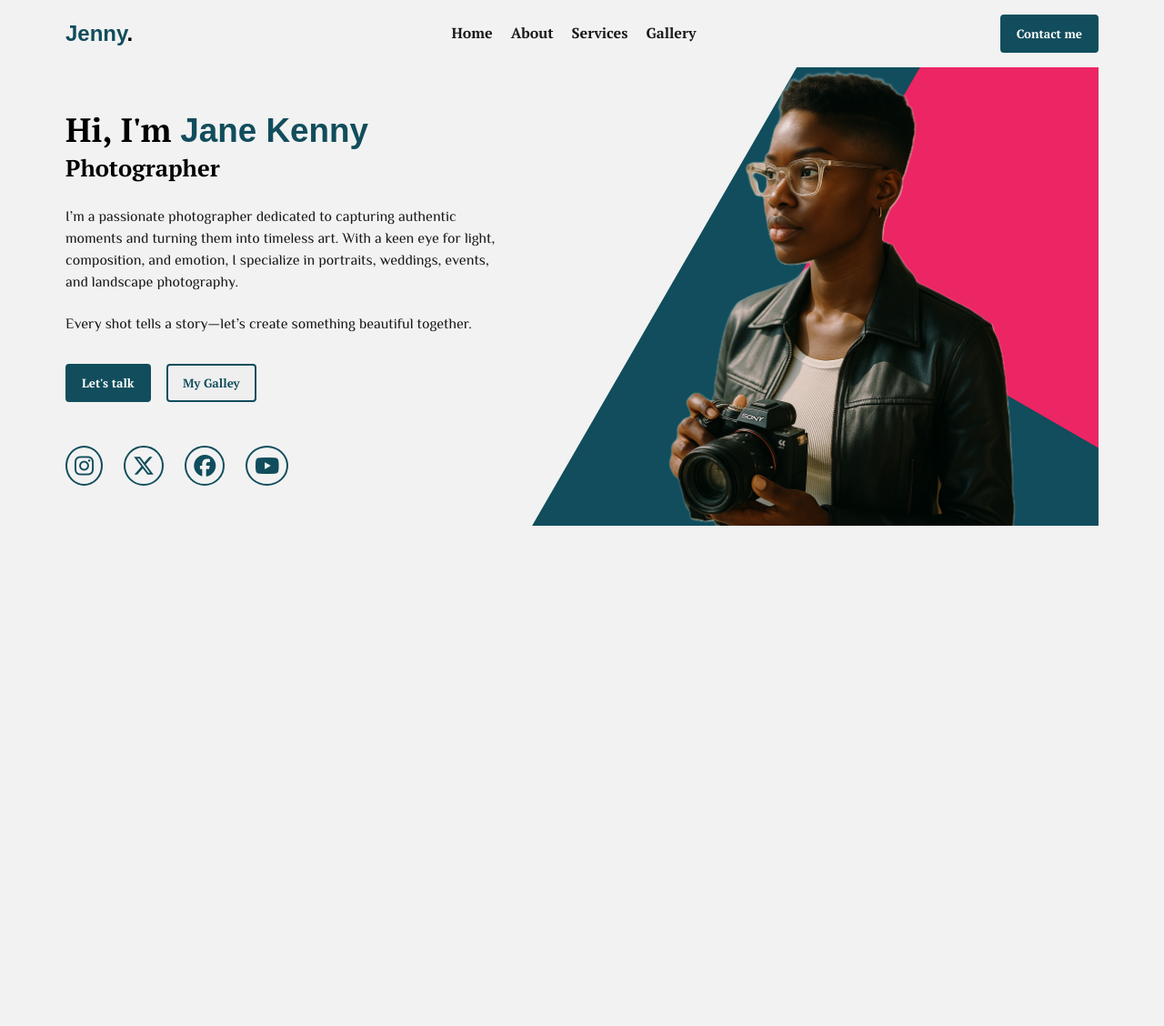
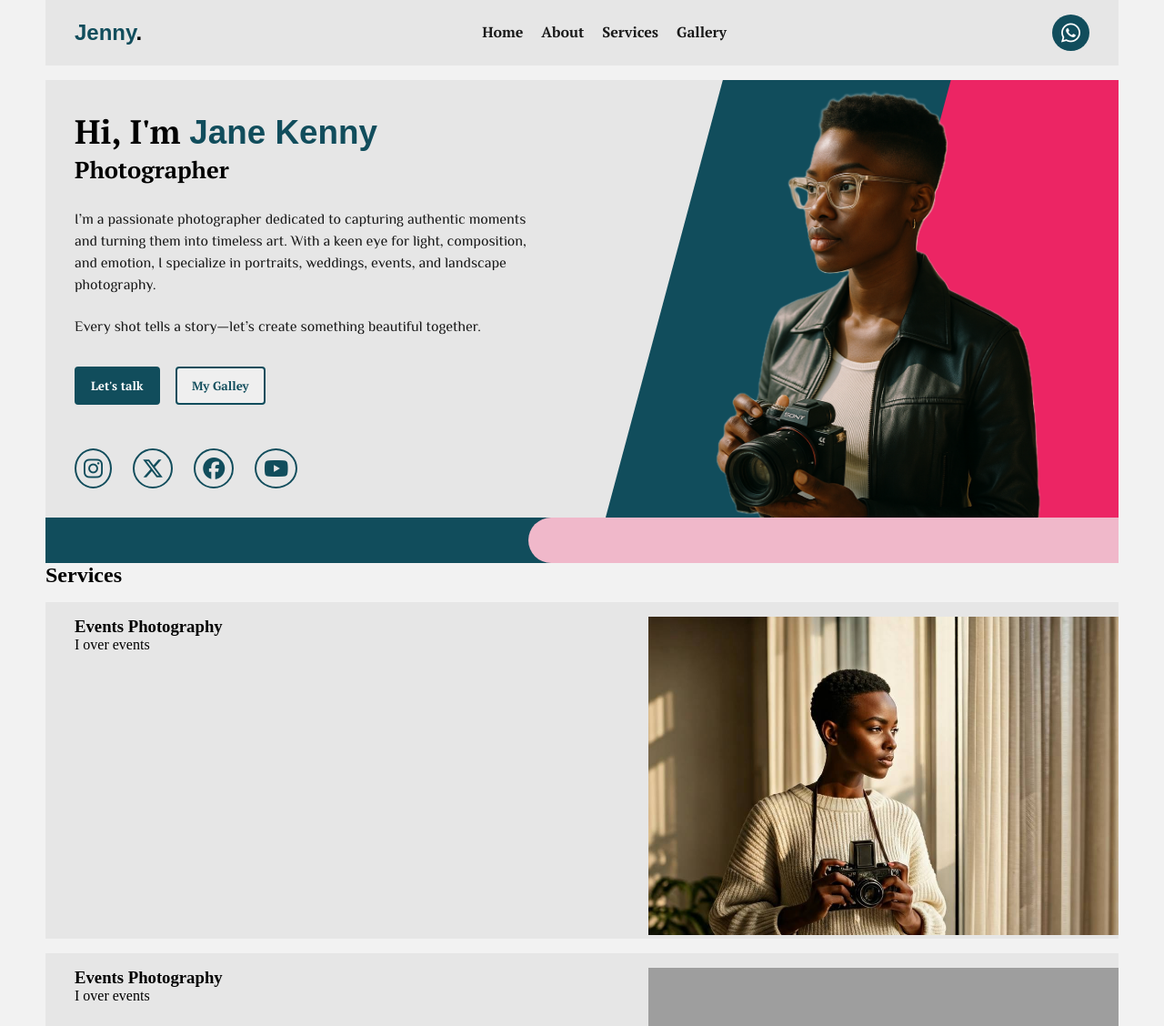
Before and after one commit to paulmagadi/JaneKenny-Photographer, a plain HTML site: page index.html in a window 1280 px wide. Shown: the top 1128 px of the page at 91% size. Before the commit the page ends 800 px from the top, so only its background shows below. Drawn offline with Linux system fonts and the light colour scheme; grey boxes are pictures that could not be loaded; a web font is replaced by a local one.

Commit message:
renamed:    images/sample_0.jpg -> images/10.jpg 	modified:   index.html 	modified:   styles.css

```diff
--- a/index.html
+++ b/index.html
@@ -38,8 +38,8 @@
                     </a>
                 </ul>
             </nav>
-            <div class="contact-btn">
-                <button type="button">Contact me</button>
+            <div class="whatsapp-link">
+                <a href=""><i class="fa-brands fa-whatsapp"></i></a>
             </div>
             <div class="menu-toggler">
                 <i class="fa-solid fa-bars"></i>
@@ -50,13 +50,15 @@
             <div class="introduction">
                 <h1 class="name">Hi, I'm <span>Jane Kenny</span></h1>
                 <h3 class="profession">Photographer</h3>
-                <p class="description">I’m a passionate photographer dedicated to capturing authentic moments and turning them into timeless art. With a keen eye for light, composition, and emotion, I specialize in portraits, weddings, events, and landscape photography.</p>
+                <p class="description">I’m a passionate photographer dedicated to capturing authentic moments and
+                    turning them into timeless art. With a keen eye for light, composition, and emotion, I specialize in
+                    portraits, weddings, events, and landscape photography.</p>
                 <br>
                 <p class="description">Every shot tells a story—let’s create something beautiful together.</p>
 
                 <div class="button-group">
-                    <button type="button" class="hire-me">Let's talk</button>
-                    <button type="button" class="gallery">My Galley</button>
+                    <button type="button" class="hire-me primary-btn">Let's talk</button>
+                    <button type="button" class="gallery outlined-btn">My Galley</button>
                 </div>
 
                 <div class="social-icons" aria-label="Social Media Links">
@@ -72,6 +74,40 @@
             </div>
         </section>
         <div class="section-break"></div>
+
+        <section class="services-section">
+            <h2 class="heading">Services</h2>
+            <div class="services-container">
+                <div class="service">
+                    <div class="service-description">
+                        <h3>Events Photography</h3>
+                        <p>I over events</p>
+                    </div>
+                    <div class="service-image"><img src="images/10.jpg" alt=""></div>
+                </div>
+                <div class="service">
+                    <div class="service-description">
+                        <h3>Events Photography</h3>
+                        <p>I over events</p>
+                    </div>
+                    <div class="service-image"><img src="images/6.png" alt=""></div>
+                </div>
+                <div class="service">
+                    <div class="service-description">
+                        <h3>Events Photography</h3>
+                        <p>I over events</p>
+                    </div>
+                    <div class="service-image"><img src="images/3.png" alt=""></div>
+                </div>
+                <div class="service">
+                    <div class="service-description">
+                        <h3>Events Photography</h3>
+                        <p>I over events</p>
+                    </div>
+                    <div class="service-image"><img src="images/4.png" alt=""></div>
+                </div>
+            </div>
+        </section>
     </div>
 
     <script src="scripts.js"></script>
--- a/styles.css
+++ b/styles.css
@@ -23,6 +23,8 @@ header {
     justify-content: space-between;
     align-items: center;
     padding: 1em 2em;
+    margin: 0 10px;
+    background-color: rgb(230, 230, 230);
 }
 
 .logo {
@@ -75,20 +77,18 @@ nav ul li:hover::after {
     }
 }
 
-header .contact-btn button {
-    background-color: var(--primary-color);
-    border: 2px solid var(--primary-color);
-    padding: 10px 16px;
-    border-radius: 4px;
+.whatsapp-link i {
+    font-size: 1.5rem;
+    background: var(--primary-color);
     color: white;
-    font-weight: 600;
-    cursor: pointer;
-    font-family: "PT Serif", serif;
+    padding: 8px 10px;
+    border-radius: 50%;
 }
 
-header .contact-btn button:hover {
-    opacity: 0.8;
-    transition: .3s ease-in-out;
+.whatsapp-link:hover {
+    transform: scale(0.9);
+    opacity: 0.9;
+    transition: 0.5s ease-in-out;
 }
 
 header .menu-toggler {
@@ -99,16 +99,21 @@ header .menu-toggler {
     display: flex;
     justify-content: space-between;
     gap: 1em;
-    padding: 0 2em;
+    margin: 0 10px;
+    margin-top: 1em;
+    background-color: rgb(230, 230, 230);
+    position: relative;
+    z-index: -1;
 }
 
 .introduction {
-    width: 70%;
+    width: 45%;
     flex: 1 auto;
     display: flex;
     flex-direction: column;
     justify-content: center;
     font-family: "PT Serif", serif;
+    padding: 2em;
 }
 
 .introduction .name {
@@ -137,18 +142,7 @@ header .menu-toggler {
     margin: 2em 0;
 }
 
-.button-group button {
-    margin-right: 1em;
-    cursor: pointer;
-    font-family: "PT Serif", serif;
-}
-
-.button-group button:hover {
-    scale: 1.1;
-    transition: .5s ease-in-out;
-}
-
-.button-group .hire-me {
+.primary-btn {
     background-color: var(--primary-color);
     border: 2px solid var(--primary-color);
     padding: 10px 16px;
@@ -157,7 +151,20 @@ header .menu-toggler {
     font-weight: 600;
 }
 
-.button-group .gallery {
+.primary-btn:hover,
+.outlined-btn:hover {
+    transform: scale(0.9);
+    opacity: 0.9;
+    transition: .5s ease-in-out;
+}
+
+.button-group button {
+    margin-right: 1em;
+    cursor: pointer;
+    font-family: "PT Serif", serif;
+}
+
+.button-group .outlined-btn {
     border: 2px solid var(--primary-color);
     padding: 10px 16px;
     border-radius: 4px;
@@ -181,16 +188,18 @@ header .menu-toggler {
 }
 
 .social-icons .fa-brands:hover {
-    scale: 1.1;
+    transform: scale(0.9);
+    opacity: 0.9;
     color: white;
     background-color: var(--primary-color);
     transition: .5s ease-in-out;
 }
 
 .profile-image {
+    width: 50%;
     display: flex;
     justify-content: center;
-    align-items: baseline;
+    align-items: last baseline;
     padding: 0;
     margin: 0;
     position: relative;
@@ -199,53 +208,97 @@ header .menu-toggler {
 
 .profile-image img {
     width: 80%;
+    bottom: 0;
 }
 
 .profile-image::before {
     content: "";
     position: absolute;
     top: 0;
-    left: 0;
-    right: -50%;
+    left: -10%;
+    right: -25%;
+    bottom: -100%;
     background-color: var(--primary-color);
-    height: 120%;
+    height: 100%;
     z-index: -1;
-    transform: rotate(-60deg);
+    transform: rotate(-75deg);
 }
 
 .profile-image::after {
     content: "";
     position: absolute;
-    top: -50%;
-    bottom: 50%;
-    left: 50%;
-    right: -80%;
-    height:100%;
-    background-color: var(--primary-color);
+    top: 0;
+    left: 0;
+    right: -100%;
     background-color: rgb(236, 37, 100);
+    height: 100%;
     z-index: -1;
-    transform: rotate(-60deg);
+    transform: rotate(-75deg);
 }
 
-/* .hero-section {
-    background-color: rgba(172, 255, 47, 0.475);
+.section-break {
+    left: 0;
+    right: 0;
+    height: 50px;
+    background-color: var(--primary-color);
+    margin: 0 10px;
+    position: relative;
+}
 
-    background-color: rgba(172, 255, 134, 0.475);
+.section-break::after {
+    content: '';
+    right: 0;
+    height: 50px;
+    width: 55%;
+    background-color: var(--primary-color);
+    background-color: rgb(240, 184, 202);
+    z-index: 1;
+    position: absolute;
+    border-radius: 50px 0 0 50px;
+}
 
-    background-color: rgba(111, 224, 198, 0.2);
-    background-color: rgba(117, 236, 187, 0.2);
-} */
+.section-break::before {
+    content: '';
+    left: 0;
+    height: 50px;
+    width: 50%;
+    background-color: var(--primary-color);
+    z-index: 1;
+    position: absolute;
+    border-radius: 0 50px 50px 0;
+}
 
-.section-break {
+.services-section {
+    margin: 0 10px;
+}
+
+.services-container .service {
+    display: flex;
+    justify-content: space-between;
+    gap: 1em;
+    margin-top: 1em;
+    padding: 1em 0 0 2em;
+    background-color: rgb(230, 230, 230);
+}
+
+.service-description {
+    width: 45%;
+}
+
+.service-image {
+    width: 45%;
+}
+
+.service-image img {
     width: 100%;
-    height: 50px;
-    background-color: var(--bg-color);
-
+    max-height: 350px;
+    object-fit: cover;
+    object-position: top;
 }
 
 @media (max-width: 1100px) {
     .profile-image img {
-        width: 80%;
+        width: 90%;
     }
 }
 
@@ -256,17 +309,12 @@ header .menu-toggler {
         position: relative;
     }
 
-    header .logo {
-        order: 2;
-    }
-
     nav {
         display: none;
     }
 
     header .menu-toggler {
         display: flex;
-        order: -1;
     }
 
     header nav.show {
@@ -274,7 +322,7 @@ header .menu-toggler {
         position: absolute;
         background-color: var(--bg-color);
         top: 100%;
-        left: 0;
+        right: 0;
         min-width: 50%;
         border-radius: 0 0 8px 0;
         animation: show-nav 0.5s ease-in-out;
@@ -287,7 +335,7 @@ header .menu-toggler {
 
     @keyframes show-nav {
         from {
-            transform: translateX(-100%);
+            transform: translateX(100%);
         }
 
         to {
@@ -297,25 +345,37 @@ header .menu-toggler {
 
     .hero-section {
         flex-direction: column;
-        padding: 0 1em;
-    }
-
-    section {
-        flex-direction: column;
     }
 
     .introduction {
         width: 100%;
+        padding: 2em 1em;
+    }
+
+    .profile-image {
+        width: 100%;
+        padding-top: 2em;
     }
 
     .profile-image img {
-        width: 60%;
-        padding-top: 2em;
+        width: 70%;
+    }
+
+    .services-container .service {
+        flex-direction: column;
+    }
+
+    .service-description {
+        width: 100%;
+    }
+
+    .service-image {
+        width: 100%;
     }
 }
 
 @media (max-width: 460px) {
-    header nav.toggle {
+    header nav.show {
         min-width: 80%;
     }
 }
```
Also changed, not shown: images/10.jpg (renamed from images/sample_0.jpg).
